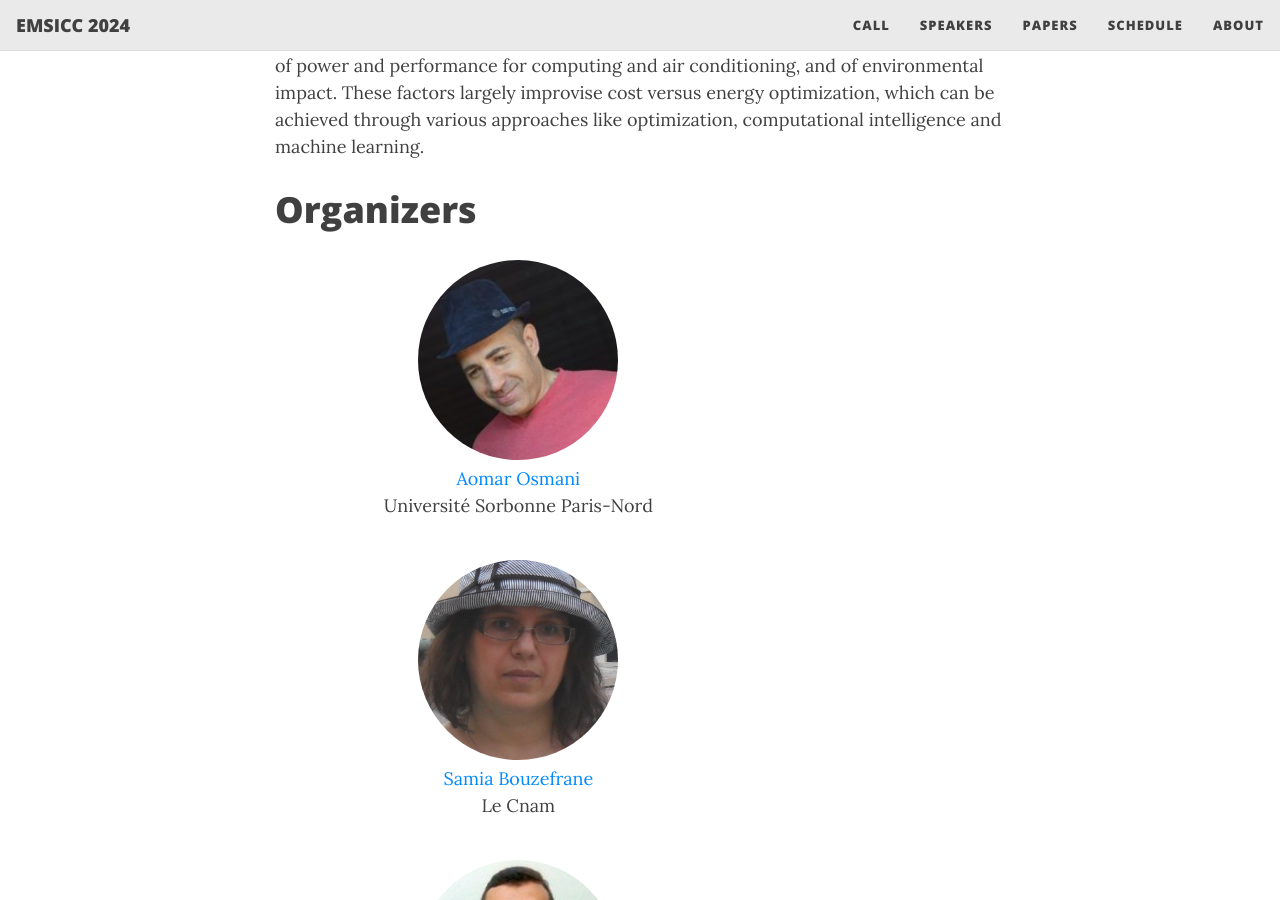
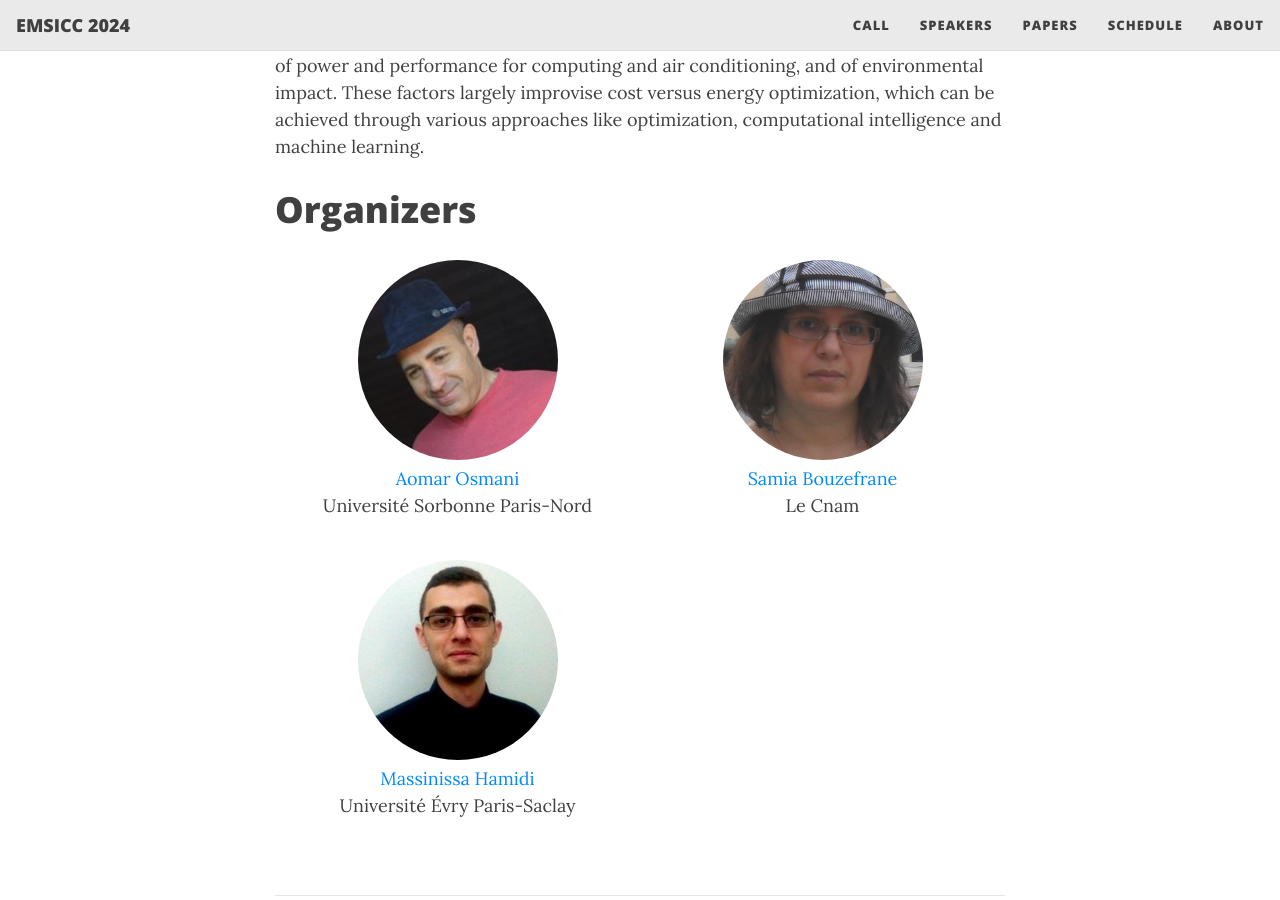
Before and after one commit to emsicc/2024, a Jekyll site: the page built from index.md, in a window 1280 px wide and 900 px high, scrolled down 689 px. Built offline with Jekyll 4.4.1, drawn with Linux system fonts in a browser that asks for light colours; nearby versions of some CDN libraries.

Commit message:
Update proportions of images

```diff
--- a/_includes/profile.html
+++ b/_includes/profile.html
@@ -1,5 +1,5 @@
 <div
-  class="col-xs-6 col-sm-6 col-lg-6 col-xl-8 text-center"
+  class="col-xs-6 col-sm-4 col-lg-4 col-xl-6 text-center"
   id="{{ include.p[0] }}"
   style="width:300px;height: 300px"
 >
```
